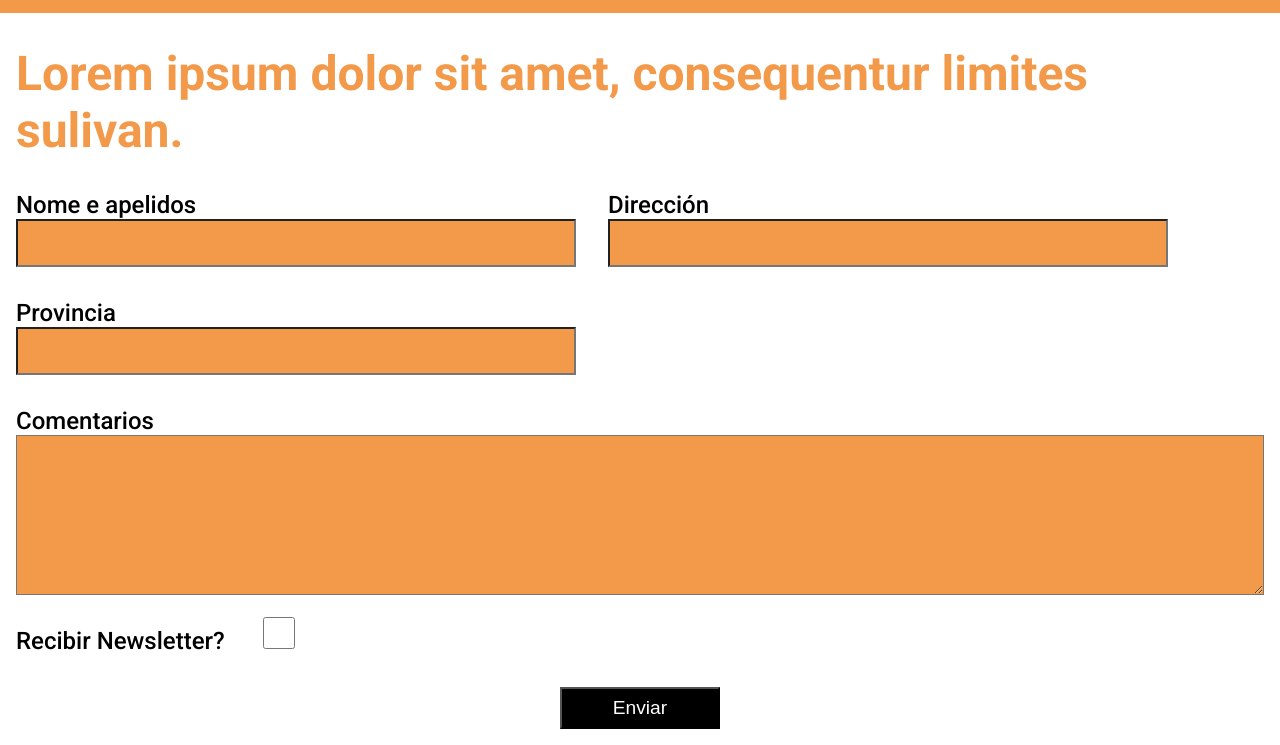
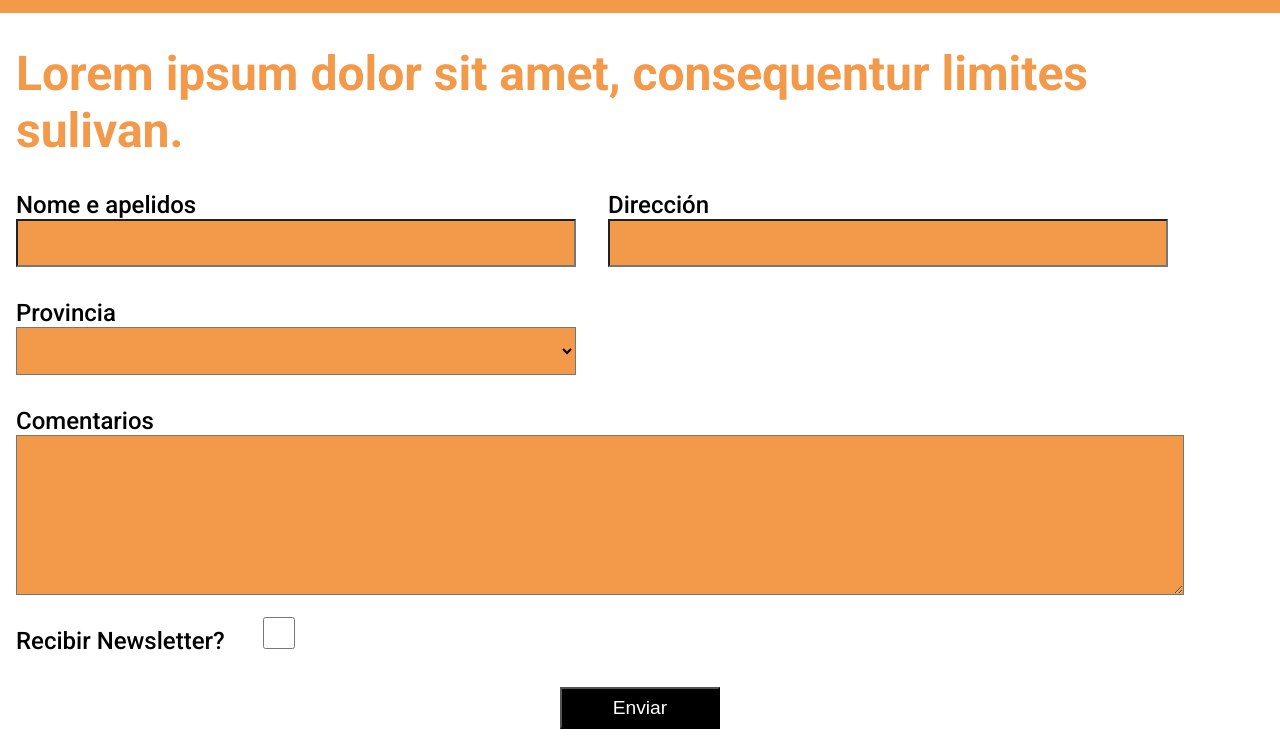
Before and after one commit to FranHackaBoss/Vacas, a website: page www/index.html in a window 1280 px wide. Shown: the part 1285-2030 px from the top of the page. Drawn offline with Linux system fonts and the light colour scheme.

Commit message:
scond commit

```diff
--- a/www/estilo/style.css
+++ b/www/estilo/style.css
@@ -108,6 +108,7 @@ main section.vacas article button {
 }
 
 main section.vacas article button a {
+    display: block;
     text-decoration: none;
     color: #000;
     font-weight: 900;
@@ -132,8 +133,15 @@ form fieldset label {
     display: block;
 }
 
-form fieldset input, form textarea {
+form fieldset input,
+form fieldset select,
+form textarea {
     background-color: #F2994A;
+}
+
+form fieldset select {
+    height: 2rem;
+    width: 11.5rem;
 }
 
 form textarea {
@@ -168,7 +176,12 @@ form section.enviar [type="submit"] {
         margin: 1rem;
     }
 
-    form section.datos input {
+    form {
+        font-size: 1.5rem;
+    }
+
+    form section.datos input,
+    form section.datos select {
         width: 50%;
         height: 3rem;
     }
@@ -200,6 +213,11 @@ form section.enviar [type="submit"] {
 }
 
 @media (min-width: 1200px) {
+
+    header ul li {
+        display: inline-block;
+    }
+
     header ul li,
     header button {
         font-size: 1.5rem;
@@ -257,8 +275,13 @@ form section.enviar [type="submit"] {
         flex-wrap: wrap;
     }
 
-    main form section.datos fieldset input{
+    main form section.datos fieldset input,
+    main form section.datos fieldset select {
         width: 35rem;
+    }
+
+    main form fieldset.comentarios {
+        margin-right: 6rem;
     }
 
     main form section.enviar [type="submit"] {
--- a/www/index.html
+++ b/www/index.html
@@ -31,22 +31,22 @@
                 <img src="estilo/imagenes/Rectangle 3.png" alt="Vaca 1">
                 <h2>Vaca 1</h2>
                 <p>Nulla lobortis, sapien sit amet hendrerit ullamcorper, risus magna venenatis elit, nec condimentum nisl massa id ex. Sed fermentum orci nec erat cursus cursus</p>
-                <button><a href="#">Comprar</a></button>
+                <button><a href="#formulario">Comprar</a></button>
             </article>
             <article>
                 <img src="estilo/imagenes/Rectangle 4.png" alt="Vaca 2">
                 <h2>Vaca 2</h2>
                 <p>Nulla lobortis, sapien sit amet hendrerit ullamcorper, risus magna venenatis elit, nec condimentum nisl massa id ex. Sed fermentum orci nec erat cursus cursus</p>
-                <button><a href="#">Comprar</a></button>
+                <button><a href="#formulario">Comprar</a></button>
             </article>
             <article>
                 <img src="estilo/imagenes/Rectangle 6.png" alt="Vaca 3">
                 <h2>Vaca 3</h2>
                 <p>Nulla lobortis, sapien sit amet hendrerit ullamcorper, risus magna venenatis elit, nec condimentum nisl massa id ex. Sed fermentum orci nec erat cursus cursus</p>
-                <button><a href="#">Comprar</a></button>
+                <button><a href="#formulario">Comprar</a></button>
             </article>
         </section>
-        <form action="#" method="POST">
+        <form action="#" method="POST" id="formulario">
             <h2>Lorem ipsum dolor sit amet, consequentur limites sulivan.</h2>
             <section class="datos">
                 <fieldset class="nombre">
@@ -59,13 +59,13 @@
                 </fieldset>
                 <fieldset>
                     <label for="provincia">Provincia</label>
-                    <input type="text" list="provincias" id="provincia" name="provincia">
-                    <datalist id="provincias">
-                        <option value="A Coruña"></option>
-                        <option value="Lugo"></option>
-                        <option value="Ourense"></option>
-                        <option value="Pontevedra"></option>
-                    </datalist>
+                    <select name="provincia" id="provincia">
+                        <option value=""></option>
+                        <option value="coruna">A Coruña</option>
+                        <option value="lugo">Lugo</option>
+                        <option value="ourense">Ourense</option>
+                        <option value="pontevedra">Pontevedra</option>
+                    </select>
                 </fieldset>
             </section>
             <fieldset class="comentarios">
```
